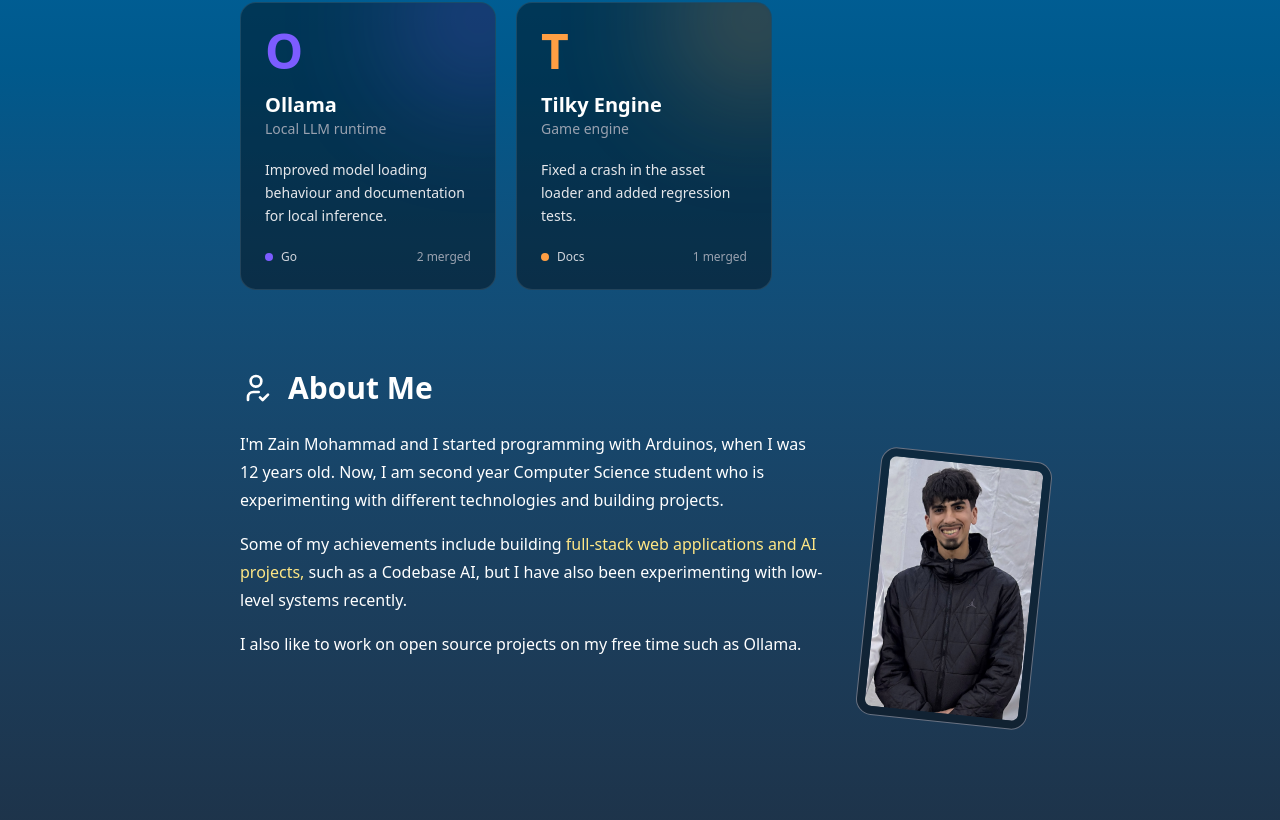
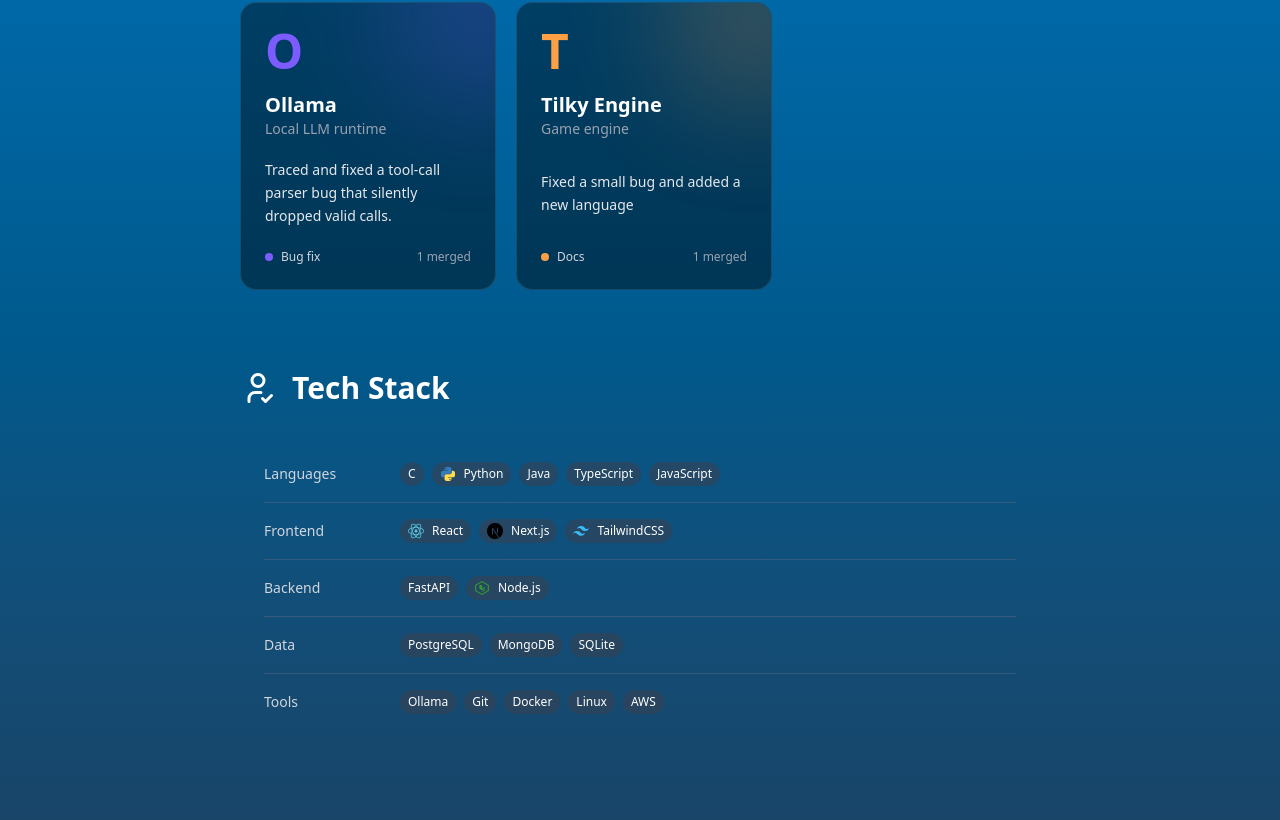
Before and after one commit to ZainX38/portfolio, a React (Vite) app: page / in a window 1280 px wide. Shown: the part 1514-2334 px from the top of the page. Built offline with nearby package versions, Linux system fonts and the light colour scheme.

Commit message:
Added Tech Stack section and updated open source section

```diff
--- a/src/App.jsx
+++ b/src/App.jsx
@@ -3,6 +3,7 @@
 import Projects from './components/sections/Projects.jsx'
 import AboutMe from './components/sections/AboutMe.jsx'
 import OpenSource from './components/sections/OpenSource.jsx'
+import TechStack from './components/sections/TechStack.jsx'
 
 function App() {
   return (
@@ -15,6 +16,7 @@
       <Hero/>
       <Projects />
       <OpenSource />
+      <TechStack />
       <AboutMe />
     </main>
 
--- a/src/components/sections/OpenSource.jsx
+++ b/src/components/sections/OpenSource.jsx
@@ -42,7 +42,7 @@
                             <span className='flex items-center gap-2 text-gray-300'>
                                 <span className='w-2 h-2 rounded-full'
                                     style={{ backgroundColor: 'var(--accent)' }} />
-                                {item.language}
+                                {item.contributionType  }
                             </span>
                             <span className='text-gray-400'>
                                 {item.contributions} merged
--- /dev/null
+++ b/src/components/sections/TechStack.jsx
@@ -0,0 +1,46 @@
+import Icon from '../layout/Icon.jsx';
+import techStackData from '../../data/techStack.json';
+
+const hasLogo = ["Python", "Node.js", "Next.js", "React", "TailwindCSS"];
+const defaultColor = "bg-gray-700/60";
+
+function TechStack() {
+    return (
+        <section id="tech-stack" className='mt-20 max-w-5xl'>
+            <div className="flex flex-row items-center gap-4">
+                <Icon className="w-9 h-9" iconRef="/sprites.svg#about" />
+                <h1 className='text-3xl font-bold'>Tech Stack</h1>
+            </div>
+
+            <div className='mt-8 border-none rounded-xl px-6 py-2'>
+                {techStackData.map((group, index) => (
+                    <div key={group.category}
+                         className={`flex flex-col sm:flex-row sm:items-center gap-2 sm:gap-6 py-4
+                         ${index !== techStackData.length - 1 ? 'border-b border-gray-500/40' : ''}`}>
+
+                        <h2 className='text-gray-300 text-sm w-28 shrink-0'>
+                            {group.category}
+                        </h2>
+
+                        <div className='text-xs flex flex-row flex-wrap gap-2'>
+                            {group.items.map(item => (
+                                <span key={item}
+                                      className={`border-none rounded-full px-2 py-1
+                                      flex flex-row items-center gap-2
+                                      ${group.colours?.[item] || defaultColor}`}>
+                                    {hasLogo.includes(item) && (
+                                        <Icon iconRef={`/sprites.svg#${item.toLowerCase()}`}
+                                              className="w-4 h-4" />
+                                    )}
+                                    {item}
+                                </span>
+                            ))}
+                        </div>
+                    </div>
+                ))}
+            </div>
+        </section>
+    );
+}
+
+export default TechStack;
--- a/src/data/openSource.json
+++ b/src/data/openSource.json
@@ -3,18 +3,18 @@
         "id": 1,
         "name": "Ollama",
         "tagline": "Local LLM runtime",
-        "description": "Improved model loading behaviour and documentation for local inference.",
-        "language": "Go",
+        "description": "Traced and fixed a tool-call parser bug that silently dropped valid calls.",
+        "contributionType": "Bug fix",
         "accent": "#7c5cff",
-        "link": "https://github.com/ollama/ollama/pulls?q=author%3AZainX38",
-        "contributions": 2
+        "link": "https://github.com/ollama/ollama/pull/18355",
+        "contributions": 1
     },
     {
         "id": 2,
         "name": "Tilky Engine",
         "tagline": "Game engine",
-        "description": "Fixed a crash in the asset loader and added regression tests.",
-        "language": "Docs",
+        "description": "Fixed a small bug and added a new language",
+        "contributionType": "Docs",
         "accent": "#ff9f43",
         "link": "https://github.com/...",
         "contributions": 1
--- /dev/null
+++ b/src/data/techStack.json
@@ -0,0 +1,22 @@
+[
+    {
+        "category": "Languages",
+        "items": ["C", "Python", "Java", "TypeScript", "JavaScript"]
+    },
+    {
+        "category": "Frontend",
+        "items": ["React", "Next.js", "TailwindCSS"]
+    },
+    {
+        "category": "Backend",
+        "items": ["FastAPI", "Node.js"]
+    },
+    {
+        "category": "Data",
+        "items": ["PostgreSQL", "MongoDB", "SQLite"]
+    },
+    {
+        "category": "Tools",
+        "items": ["Ollama", "Git", "Docker", "Linux", "AWS"]
+    }
+]
```
